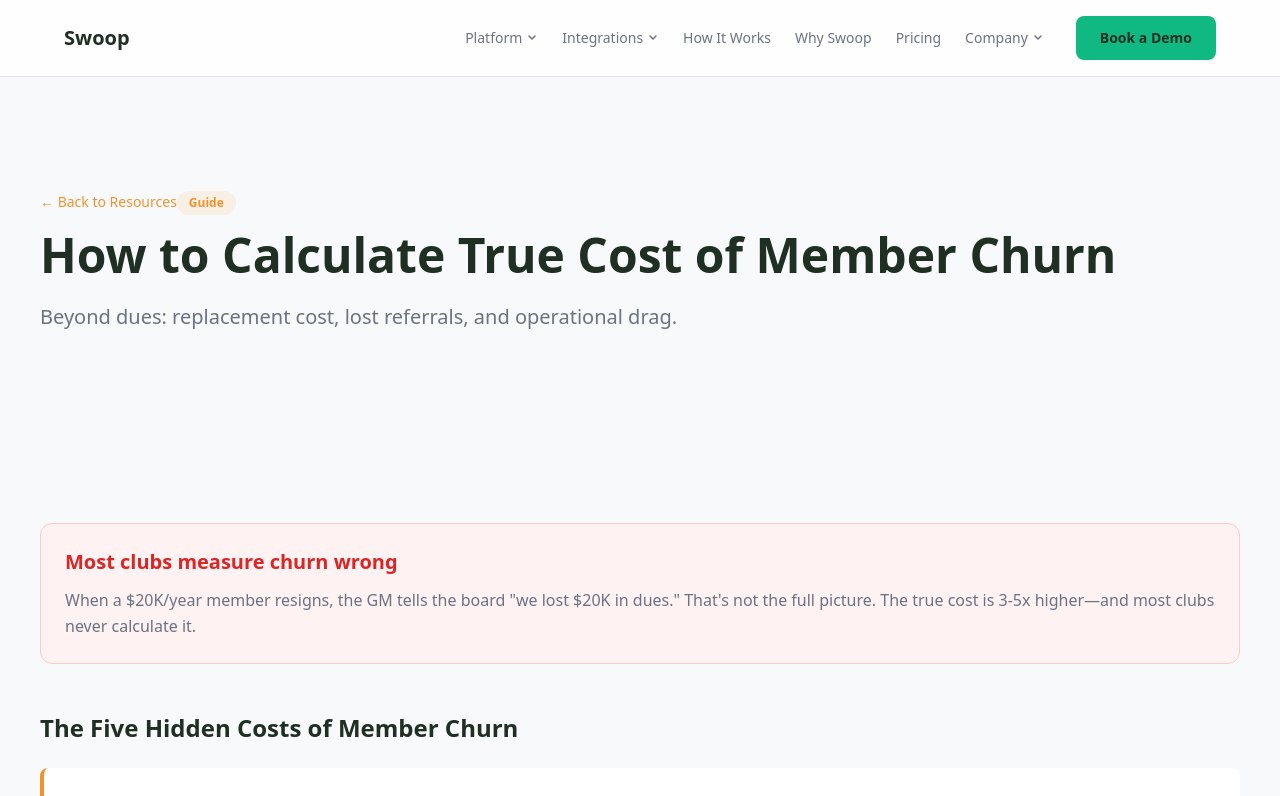
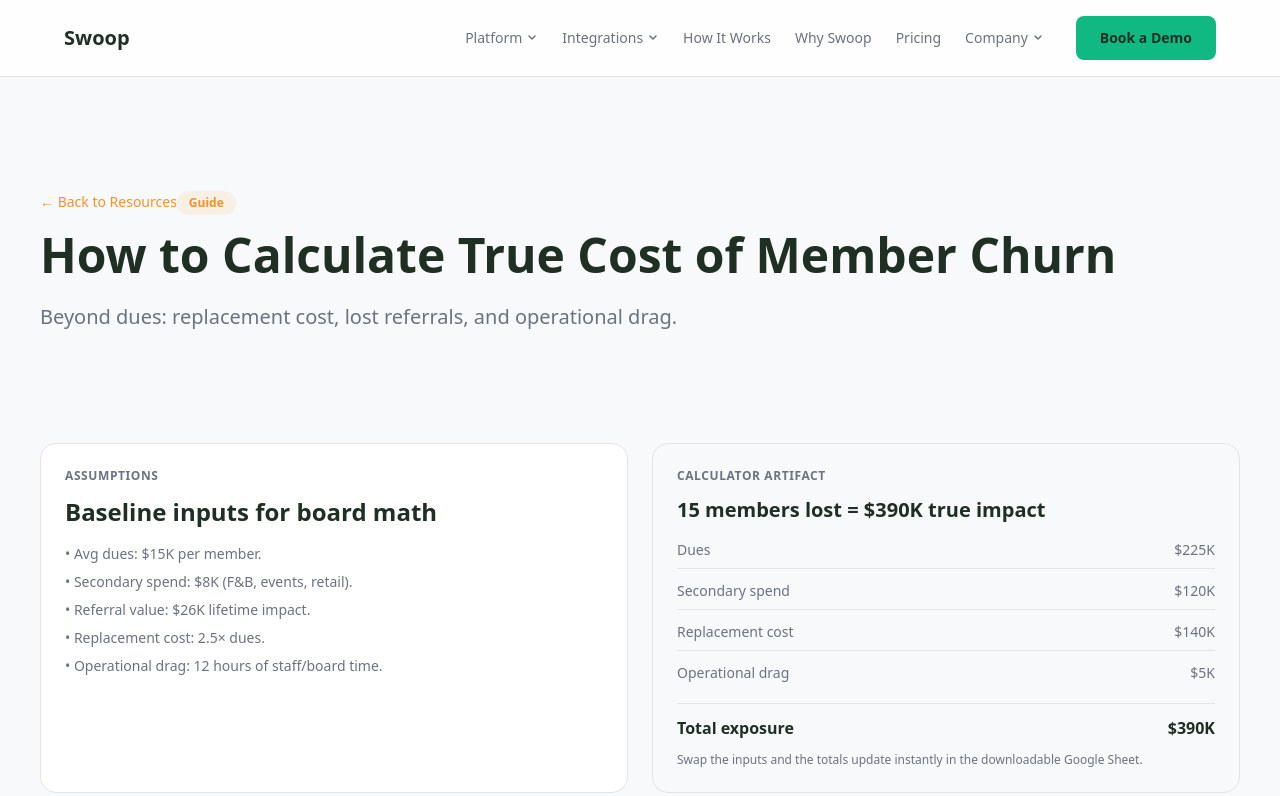
Before and after one commit to ty-hayes-82/swoop-member-intelligence-website, a Next.js app: page /resources/cost-of-churn in a window 1280 px wide. Shown: the top 796 px of the page. Built offline with nearby package versions, Linux system fonts and the light colour scheme.

Commit message:
feat: add assumptions and faqs to cost of churn

```diff
--- a/app/resources/cost-of-churn/page.jsx
+++ b/app/resources/cost-of-churn/page.jsx
@@ -7,6 +7,15 @@ export const metadata = buildMetadata({
   description: 'Beyond dues: replacement cost, lost referrals, operational drag, and board perception impact.',
   path: '/resources/cost-of-churn',
 })
+
+const churnFaqs = [
+  { q: 'Why use assumptions before plugging in my own numbers?', a: 'It anchors the board in reality. Start with $15K dues + $8K secondary spend so everyone understands the scale before you swap in your exact figures.' },
+  { q: 'What if our ancillary spend is lower?', a: 'Edit the inputs. The calculator updates instantly. The artifact shows the formula so finance can audit the math.' },
+  { q: 'How does referral value get quantified?', a: 'Use your historical initiation plus expected tenure. We default to $26K lifetime impact per referral, but you can replace it with your own blended average.' },
+  { q: 'Does this include dues at risk or only realized churn?', a: 'Both. Run it with last year\'s resignations, then run it again on the current at-risk list to show potential exposure.' },
+  { q: 'How do I present this to the board?', a: 'Use the Friday talking points: members lost, true cost, and the retention program needed to protect the next $390K in exposure.' },
+]
+
 
 export default function CostOfChurnPage() {
   return (
@@ -19,6 +28,35 @@ export default function CostOfChurnPage() {
           <p className="text-xl text-swoop-muted">Beyond dues: replacement cost, lost referrals, and operational drag.</p>
         </div>
       </section>
+
+      <section className="px-6">
+        <div className="max-w-container mx-auto grid gap-6 lg:grid-cols-2">
+          <article className="rounded-2xl border border-swoop-border bg-white p-6">
+            <p className="text-xs font-semibold uppercase tracking-wider text-swoop-muted">Assumptions</p>
+            <h3 className="mt-3 text-2xl font-bold">Baseline inputs for board math</h3>
+            <ul className="mt-4 space-y-2 text-sm text-swoop-muted">
+              <li>• Avg dues: $15K per member.</li>
+              <li>• Secondary spend: $8K (F&B, events, retail).</li>
+              <li>• Referral value: $26K lifetime impact.</li>
+              <li>• Replacement cost: 2.5× dues.</li>
+              <li>• Operational drag: 12 hours of staff/board time.</li>
+            </ul>
+          </article>
+          <article className="rounded-2xl border border-swoop-border bg-swoop-bg p-6">
+            <p className="text-xs font-semibold uppercase tracking-wider text-swoop-muted">Calculator artifact</p>
+            <h3 className="mt-3 text-xl font-bold">15 members lost = $390K true impact</h3>
+            <div className="mt-4 space-y-3 text-sm text-swoop-muted">
+              <div className="flex justify-between border-b border-swoop-border pb-2"><span>Dues</span><span>$225K</span></div>
+              <div className="flex justify-between border-b border-swoop-border pb-2"><span>Secondary spend</span><span>$120K</span></div>
+              <div className="flex justify-between border-b border-swoop-border pb-2"><span>Replacement cost</span><span>$140K</span></div>
+              <div className="flex justify-between pb-2"><span>Operational drag</span><span>$5K</span></div>
+              <div className="flex justify-between border-t border-swoop-border pt-3 text-base font-semibold text-swoop-dark"><span>Total exposure</span><span>$390K</span></div>
+            </div>
+            <p className="mt-3 text-xs text-swoop-muted">Swap the inputs and the totals update instantly in the downloadable Google Sheet.</p>
+          </article>
+        </div>
+      </section>
+
 
       <section className="py-20 px-6">
         <div className="max-w-container mx-auto max-w-3xl">
@@ -188,6 +226,21 @@ export default function CostOfChurnPage() {
         </div>
       </section>
 
+
+      <section className="px-6 py-16">
+        <div className="max-w-container mx-auto rounded-2xl border border-swoop-border bg-white p-8">
+          <h2 className="text-2xl font-bold">Cost of churn FAQs</h2>
+          <div className="mt-6 space-y-4">
+            {churnFaqs.map((faq) => (
+              <article key={faq.q} className="border-b border-swoop-border pb-4 last:border-0 last:pb-0">
+                <h3 className="text-lg font-semibold">{faq.q}</h3>
+                <p className="mt-2 text-sm text-swoop-muted">{faq.a}</p>
+              </article>
+            ))}
+          </div>
+        </div>
+      </section>
+
       <CTASection headline="Want to see your club's true cost of churn?" subtext="Use our ROI calculator. Takes 2 minutes." note="Prefer to run the calculator first? Book a demo and we'll send it right after." />
     </>
   )
```
